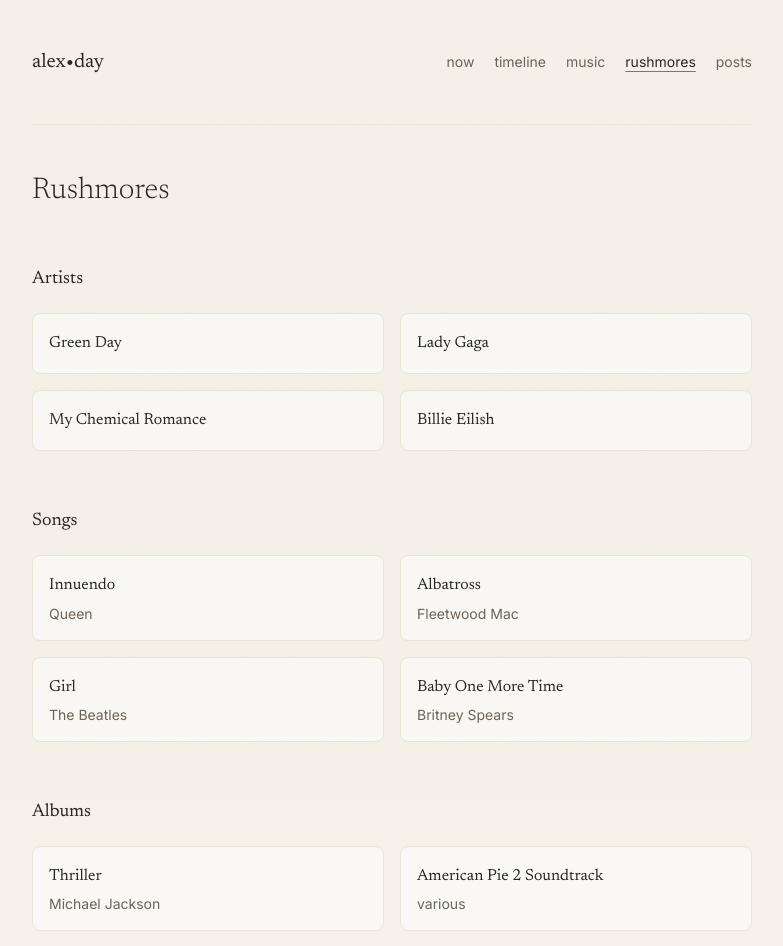
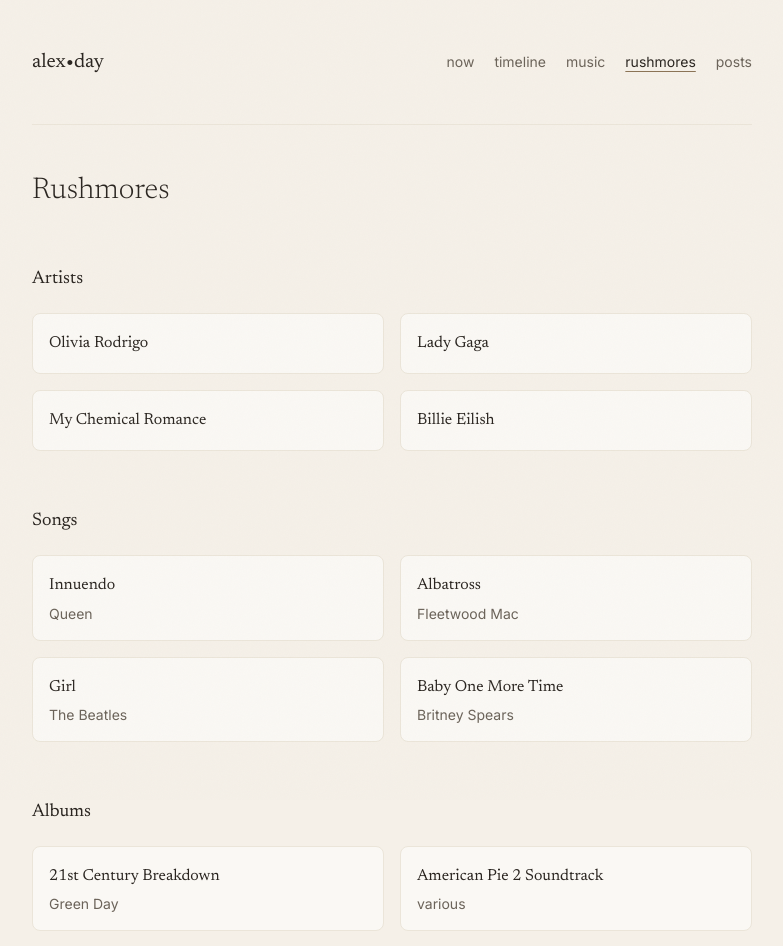
Before and after one commit to sudokufan/alex.day, a React (Vite) app: page /top in a window 1280 px wide. Shown: the top 946 px of the page, without its empty margins (248-1031 px from the left). Built offline with nearby package versions, Linux system fonts and the light colour scheme.

Commit message:
adjustments

```diff
--- a/src/content/about.ts
+++ b/src/content/about.ts
@@ -6,8 +6,8 @@
     "I've been doing this for a while.",
   ],
   currently: {
-    reading: "Hide - Kiersten White",
-    watching: "Snowpiercer",
+    reading: "The Biggest Bluff",
+    watching: "Toy Story 5",
     playing: "Magic: the Gathering Arena",
     // singing: "Welcome to the Black Parade",
   },
--- a/src/content/top.ts
+++ b/src/content/top.ts
@@ -4,7 +4,7 @@
   {
     category: "Artists",
     items: [
-      { name: "Green Day" },
+      { name: "Olivia Rodrigo" },
       { name: "Lady Gaga" },
       { name: "My Chemical Romance" },
       { name: "Billie Eilish" },
@@ -22,7 +22,7 @@
   {
     category: "Albums",
     items: [
-      { name: "Thriller", detail: "Michael Jackson" },
+      { name: "21st Century Breakdown", detail: "Green Day" },
       { name: "American Pie 2 Soundtrack", detail: "various" },
       { name: "Come Away With Me", detail: "Norah Jones" },
       { name: "The Black Parade", detail: "My Chemical Romance" },
```
